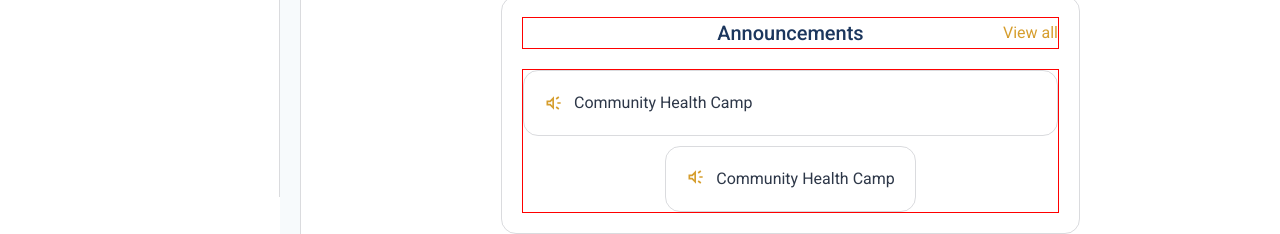
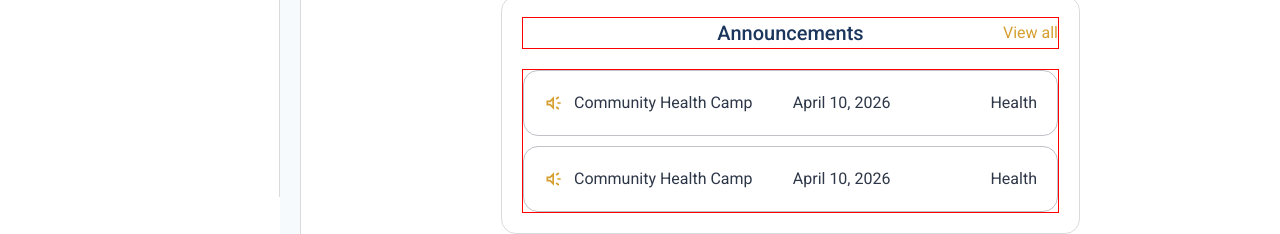
Before and after one commit to Mogith-Code/SmartGN-Digital-GN-Service-Management-System, a React (Vite) app in the folder SmartGN/: page /ResidentDashboard in a window 1280 px wide. Shown: the part 698-932 px from the top of the page. Built offline with nearby package versions, Linux system fonts and the light colour scheme; no server answers.

Commit message:
Updated Announcements.jsx

```diff
--- a/SmartGN/src/Components/ResidentDashboard/Announcements.jsx
+++ b/SmartGN/src/Components/ResidentDashboard/Announcements.jsx
@@ -18,7 +18,7 @@ function Announcements() {
         </div>
 
         <div className="flex flex-col gap-[10px] w-full justify-between items-center border border-[red]">
-          <div className="flex w-full border border-[#2D37482D] rounded-[15px] p-[20px]">
+          <div className="flex justify-between w-full border border-[#2D37484D] rounded-[15px] p-[20px]">
             <div className="flex gap-[10px] items-center">
               <img
                 src={announcementIcon}
@@ -29,9 +29,15 @@ function Announcements() {
                 Community Health Camp
               </span>
             </div>
+
+            <div className="flex gap-[100px] items-center">
+              <span className="text-[#2D3748] text-[16px]">April 10, 2026</span>
+              <span className="text-[#2D3748] text-[16px]">Health</span>
+            </div>
           </div>
-          <div className="flex border border-[#2D37482D] rounded-[15px] p-[20px]">
-            <div className="flex gap-[10px]">
+
+          <div className="flex justify-between w-full border border-[#2D37484D] rounded-[15px] p-[20px]">
+            <div className="flex gap-[10px] items-center">
               <img
                 src={announcementIcon}
                 alt="announcement icon"
@@ -41,6 +47,11 @@ function Announcements() {
                 Community Health Camp
               </span>
             </div>
+
+            <div className="flex gap-[100px] items-center">
+              <span className="text-[#2D3748] text-[16px]">April 10, 2026</span>
+              <span className="text-[#2D3748] text-[16px]">Health</span>
+            </div>
           </div>
         </div>
       </div>
```
